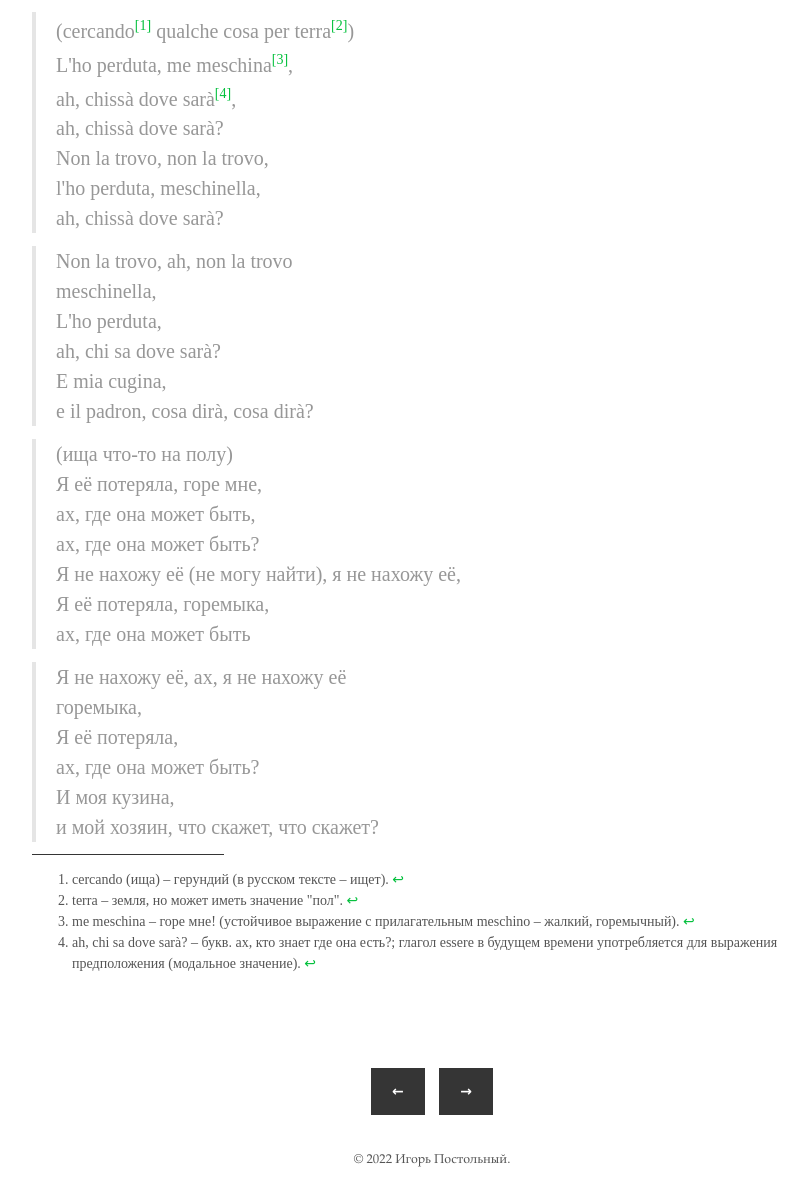
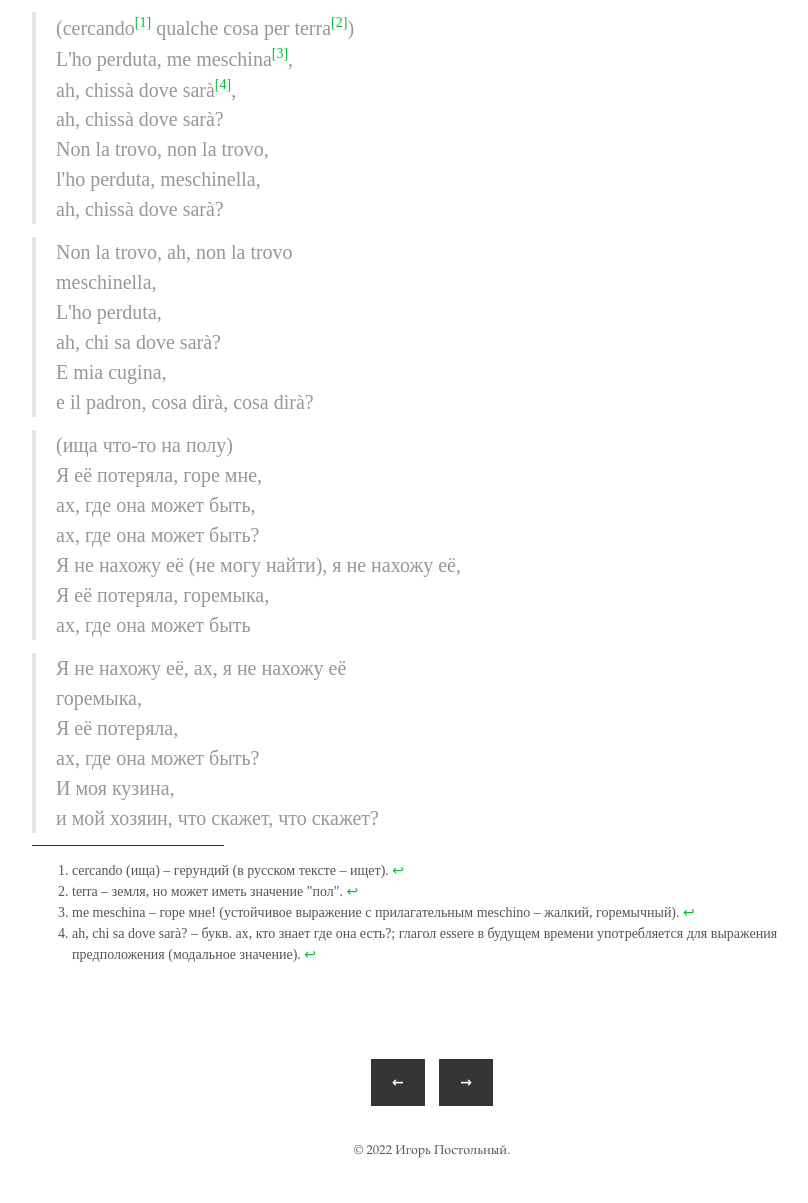
Before and after one commit to postolny/postolny.github.io, a Jekyll site: the page built from _posts/2021-01-19-aria-di-barbarina.md, in a window 1280 px wide. Shown: the part 1124-2327 px from the top of the page, without its empty margins (208-1016 px from the left). Built offline with Jekyll 4.4.1, drawn with Linux system fonts in a browser that asks for light colours.

Commit message:
Add files via upload

```diff
--- a/_sass/tale/_base.scss
+++ b/_sass/tale/_base.scss
@@ -38,6 +38,10 @@ h6 {
 a {
   color: $green;
   text-decoration: none;
+}
+
+sup {
+  font-size: 14px;
 }
 
 main {
@@ -126,7 +130,6 @@ main {
 
 .footnote {
   transition: color 0.25s ease-in-out;
-  font-size: 14px;
   &:before {
     content: "[";
   }
--- a/_sass/tale/_layout.scss
+++ b/_sass/tale/_layout.scss
@@ -453,11 +453,6 @@ footer {
     text-align: center;
     clear: both;
   }
-  sup {
-    font-size: 14px;
-    vertical-align: super;
-    line-height: 0;
-  }
   .postilla {
     padding: 10px 0 0;
     font-size: 14px;
```
